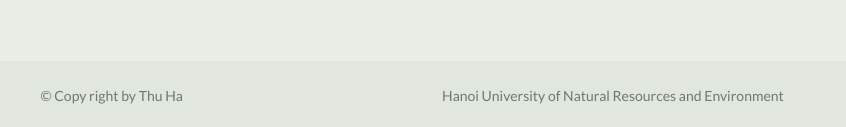
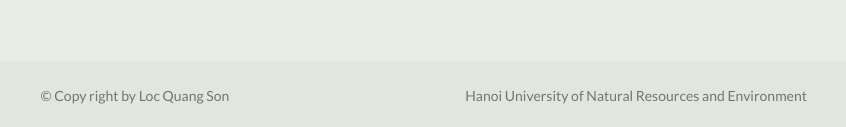
Before and after one commit to Qson412/Herbal-Store, a plain HTML site: page assets/html/Contact.html in a window 1280 px wide. Shown: the part 2298-2425 px from the top of the page, 62-908 px from the left. Drawn offline with nearby package versions, Linux system fonts and the light colour scheme.

Commit message:
Update Contact.html

```diff
--- a/assets/html/Contact.html
+++ b/assets/html/Contact.html
@@ -205,8 +205,8 @@
             </ul>
         </div>
 
-        <div class="copy-right">
-            <p>&copy; Copy right by Thu Ha</p>
+       <div class="copy-right">
+            <p>&copy; Copy right by Loc Quang Son</p>
             <p>Hanoi University of Natural Resources and Environment</p>
             <p><ion-icon name="location-outline"></ion-icon> 9:00 A.M</p>
         </div>
```
